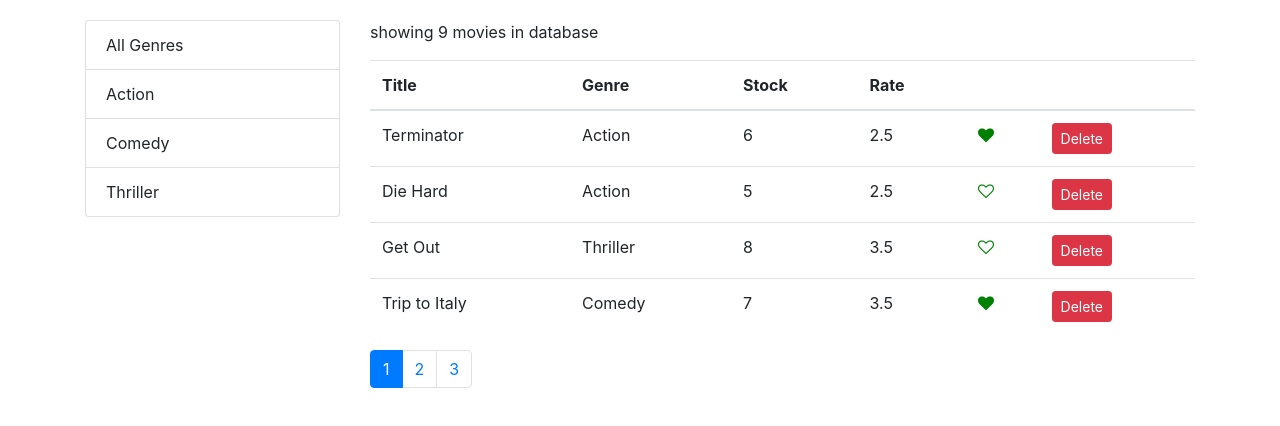
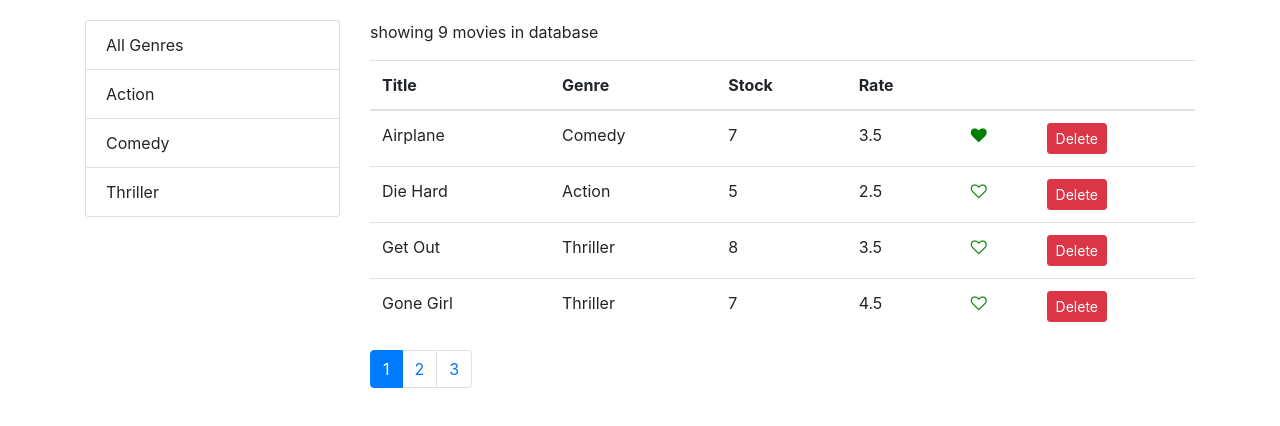
Before and after one commit to hadilouie/vidly-react-app, a React (Create React App) app: page / in a window 1280 px wide. Shown: the top 426 px of the page. Built offline with nearby package versions, Linux system fonts and the light colour scheme.

Commit message:
Add sorting

```diff
--- a/src/components/Movie.js
+++ b/src/components/Movie.js
@@ -5,6 +5,7 @@
 import { ListGroup } from "./common/ListGroup";
 import { getGenres } from "../services/fakeGenreService";
 import MoviesTable from "./MoviesTable";
+import _ from "lodash";
 
 export default class Movie extends Component {
 	state = {
@@ -12,10 +13,11 @@
 		genres: [],
 		pageSize: 4,
 		currentPage: 1,
+		sortColumn: { path: "title", order: "asc" },
 	};
 
 	componentDidMount() {
-		const genres = [{ name: "All Genres" }, ...getGenres()];
+		const genres = [{ _id: "", name: "All Genres" }, ...getGenres()];
 		this.setState({ movies: getMovies(), genres });
 	}
 
@@ -41,11 +43,24 @@
 		this.setState({ selectedGenre: genre, currentPage: 1 });
 	};
 
+	handlSort = (path) => {
+		const sortColumn = { ...this.state.sortColumn };
+
+		if (sortColumn.path === path)
+			sortColumn.order = sortColumn.order === "asc" ? "desc" : "asc";
+		else {
+			sortColumn.path = path;
+			sortColumn.order = "asc";
+		}
+		this.setState({ sortColumn });
+	};
+
 	render() {
 		const { length: count } = this.state.movies;
 		const {
 			pageSize,
 			currentPage,
+			sortColumn,
 			movies: allMovies,
 			selectedGenre,
 		} = this.state;
@@ -54,7 +69,9 @@
 			selectedGenre && selectedGenre._id
 				? allMovies.filter((p) => p.genre._id === selectedGenre._id)
 				: allMovies;
-		const movies = paginate(filtered, currentPage, pageSize);
+
+		const sorted = _.orderBy(filtered, [sortColumn.path], [sortColumn.order]);
+		const movies = paginate(sorted, currentPage, pageSize);
 
 		if (count === 0) return <p>This is no movies in Database</p>;
 
@@ -74,6 +91,7 @@
 					<MoviesTable
 						onLike={this.handleLike}
 						onDelete={this.handleDelete}
+						onSort={this.handlSort}
 						movies={movies}
 					/>
 					<Pagination
--- a/src/components/MoviesTable.js
+++ b/src/components/MoviesTable.js
@@ -2,17 +2,17 @@
 import Like from "./common/Like";
 
 const MoviesTable = (props) => {
-	const { movies, onLike, onDelete } = props;
+	const { movies, onLike, onDelete, onSort } = props;
 	console.log(movies);
 
 	return (
 		<table className="table">
 			<thead>
 				<tr>
-					<th>Title</th>
-					<th>Genre</th>
-					<th>Stock</th>
-					<th>Rate</th>
+					<th onClick={() => onSort("title")}>Title</th>
+					<th onClick={() => onSort("genre.name")}>Genre</th>
+					<th onClick={() => onSort("numberInStock")}>Stock</th>
+					<th onClick={() => onSort("dailyRentalRate")}>Rate</th>
 					<th></th>
 					<th></th>
 				</tr>
--- a/src/components/common/Pagination.js
+++ b/src/components/common/Pagination.js
@@ -17,6 +17,7 @@
 						className={page === currentPage ? "page-item active" : "page-item"}
 					>
 						<a
+							href="/#"
 							onClick={() => onPageChange(page)}
 							className="page-link"
 							style={{ cursor: "pointer" }}
```
